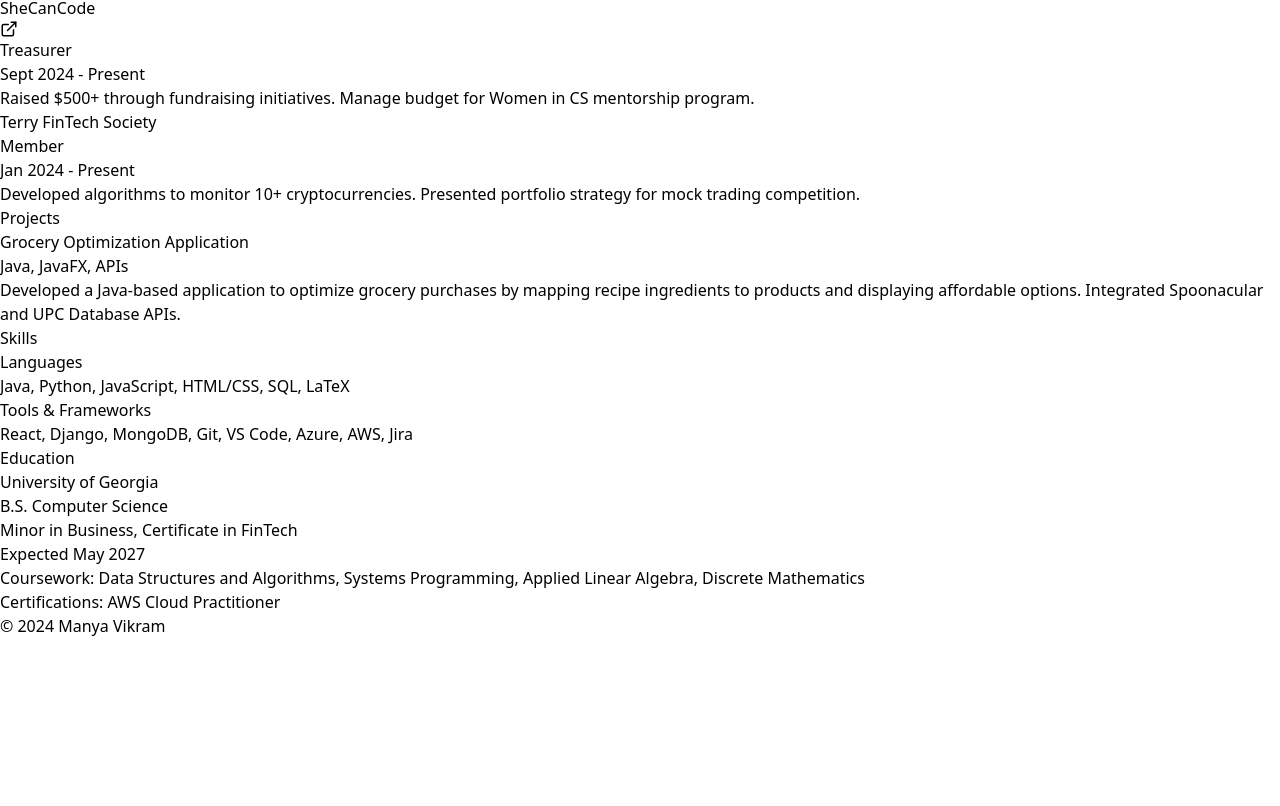
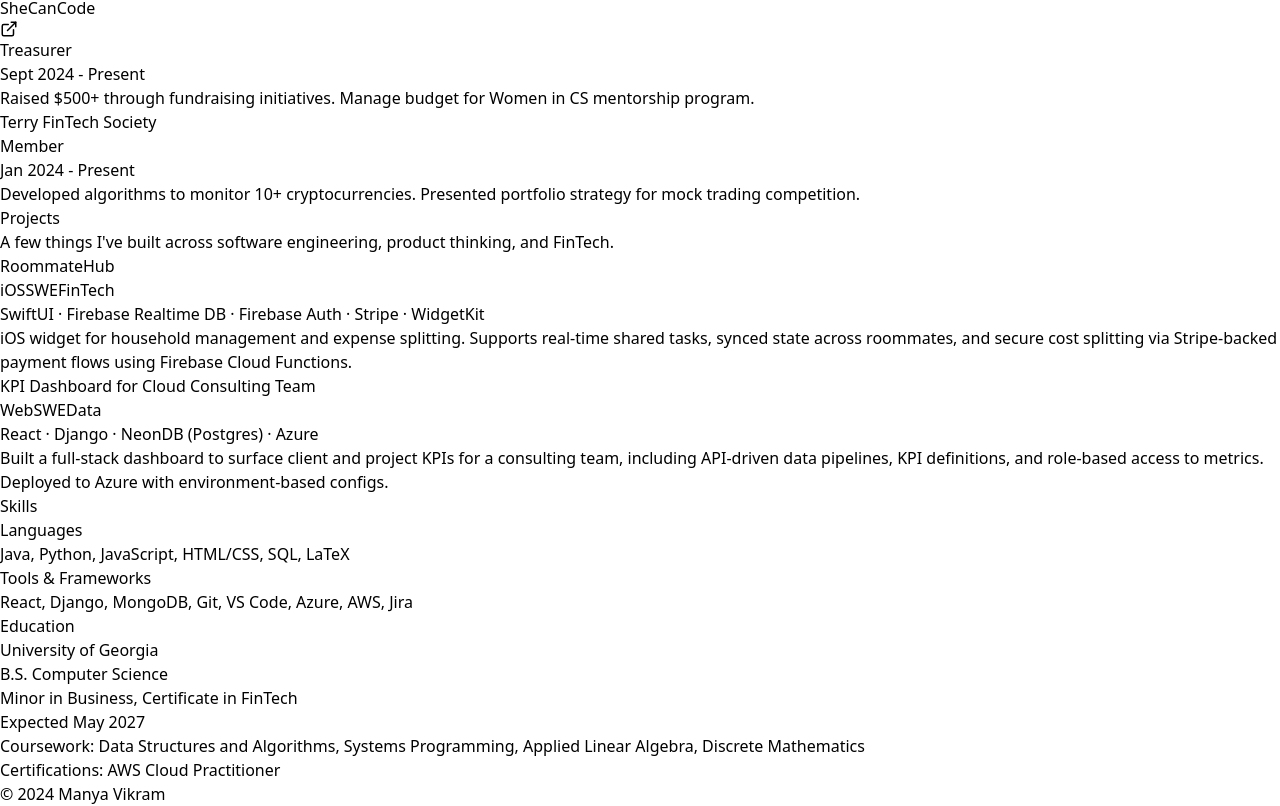
Before and after one commit to manyavik/portfolio-site, a React (Vite) app: page / in a window 1280 px wide. Shown: the part 766-1572 px from the top of the page. Before the commit the page ends 1404 px from the top, so only its background shows below. Built offline with nearby package versions, Linux system fonts and the light colour scheme.

Commit message:
more projects

```diff
--- a/src/App.jsx
+++ b/src/App.jsx
@@ -221,20 +221,54 @@ export default function App() {
 
         {/* Projects Section */}
         <section id="projects" className="py-20 border-t border-gray-100 scroll-mt-24">
-          <h2 className="text-3xl font-light text-gray-900 mb-12">Projects</h2>
+          <h2 className="text-3xl font-light text-gray-900 mb-4">Projects</h2>
+          <p className="text-sm text-gray-500 mb-10">
+            A few things I&apos;ve built across software engineering, product thinking, and FinTech.
+          </p>
 
-          <div className="space-y-16">
-            {/* Grocery App */}
-            <div>
-              <h3 className="text-xl font-medium text-gray-900 mb-2">Grocery Optimization Application</h3>
-              <p className="text-sm text-gray-500 mb-4">Java, JavaFX, APIs</p>
-              <p className="text-gray-700 leading-relaxed">
-                Developed a Java-based application to optimize grocery purchases by mapping recipe ingredients to products
-                and displaying affordable options. Integrated Spoonacular and UPC Database APIs.
+          <div className="space-y-10">
+            {/* RoommateHub */}
+            <div className="border border-gray-100 rounded-xl p-6 hover:shadow-sm transition-shadow">
+              <div className="flex flex-wrap items-center justify-between gap-3 mb-2">
+                <h3 className="text-xl font-medium text-gray-900">RoommateHub</h3>
+                <div className="flex flex-wrap gap-2 text-xs">
+                  <span className="px-2 py-1 rounded-full bg-gray-100 text-gray-700">iOS</span>
+                  <span className="px-2 py-1 rounded-full bg-gray-100 text-gray-700">SWE</span>
+                  <span className="px-2 py-1 rounded-full bg-gray-100 text-gray-700">FinTech</span>
+                </div>
+              </div>
+              <p className="text-sm text-gray-500 mb-3">
+                SwiftUI · Firebase Realtime DB · Firebase Auth · Stripe · WidgetKit
+              </p>
+              <p className="text-gray-700 text-sm leading-relaxed">
+                iOS widget for household management and expense splitting. Supports real-time shared
+                tasks, synced state across roommates, and secure cost splitting via Stripe-backed
+                payment flows using Firebase Cloud Functions.
+              </p>
+            </div>
+
+            {/* KPI Dashboard */}
+            <div className="border border-gray-100 rounded-xl p-6 hover:shadow-sm transition-shadow">
+              <div className="flex flex-wrap items-center justify-between gap-3 mb-2">
+                <h3 className="text-xl font-medium text-gray-900">KPI Dashboard for Cloud Consulting Team</h3>
+                <div className="flex flex-wrap gap-2 text-xs">
+                  <span className="px-2 py-1 rounded-full bg-gray-100 text-gray-700">Web</span>
+                  <span className="px-2 py-1 rounded-full bg-gray-100 text-gray-700">SWE</span>
+                  <span className="px-2 py-1 rounded-full bg-gray-100 text-gray-700">Data</span>
+                </div>
+              </div>
+              <p className="text-sm text-gray-500 mb-3">
+                React · Django · NeonDB (Postgres) · Azure
+              </p>
+              <p className="text-gray-700 text-sm leading-relaxed">
+                Built a full-stack dashboard to surface client and project KPIs for a consulting team,
+                including API-driven data pipelines, KPI definitions, and role-based access to metrics.
+                Deployed to Azure with environment-based configs.
               </p>
             </div>
           </div>
         </section>
+
 
         {/* Skills Section */}
         <section id="skills" className="py-20 border-t border-gray-100 scroll-mt-24">
```
